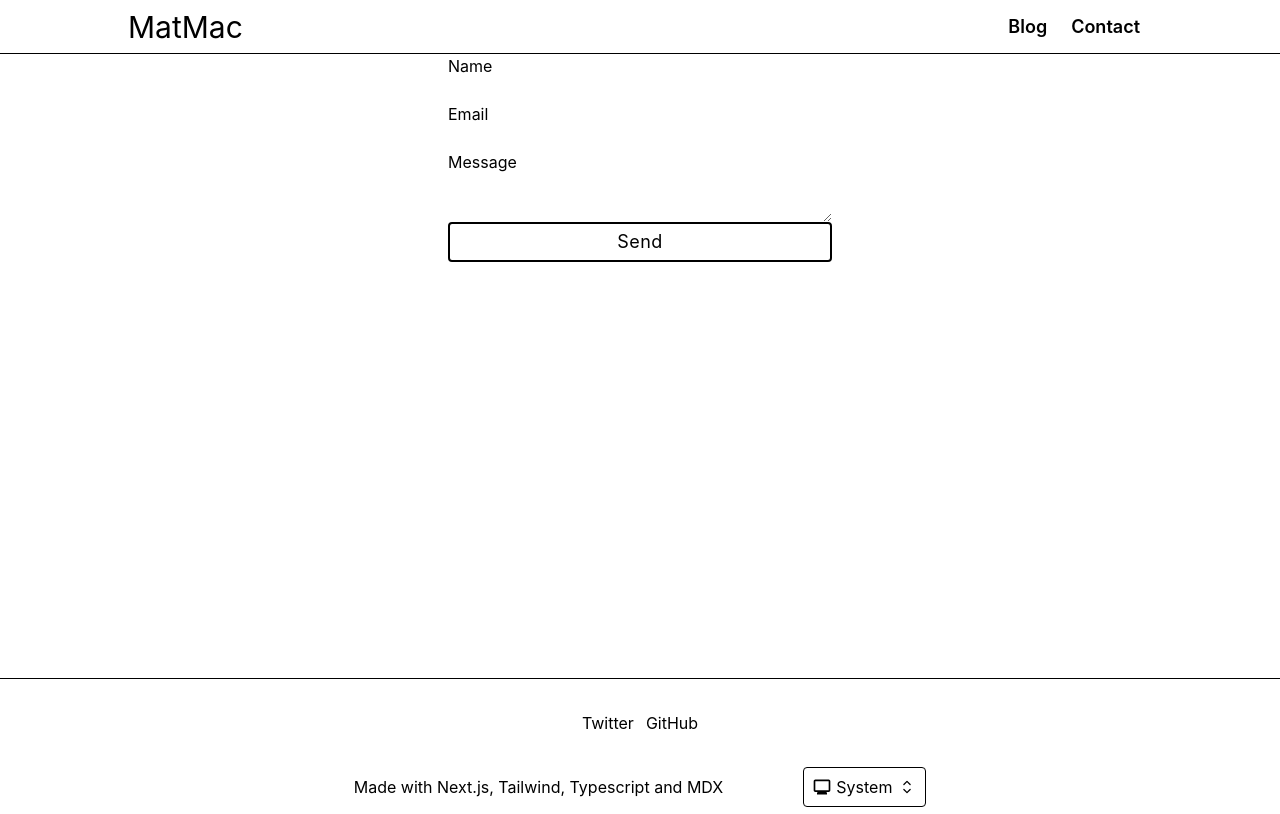
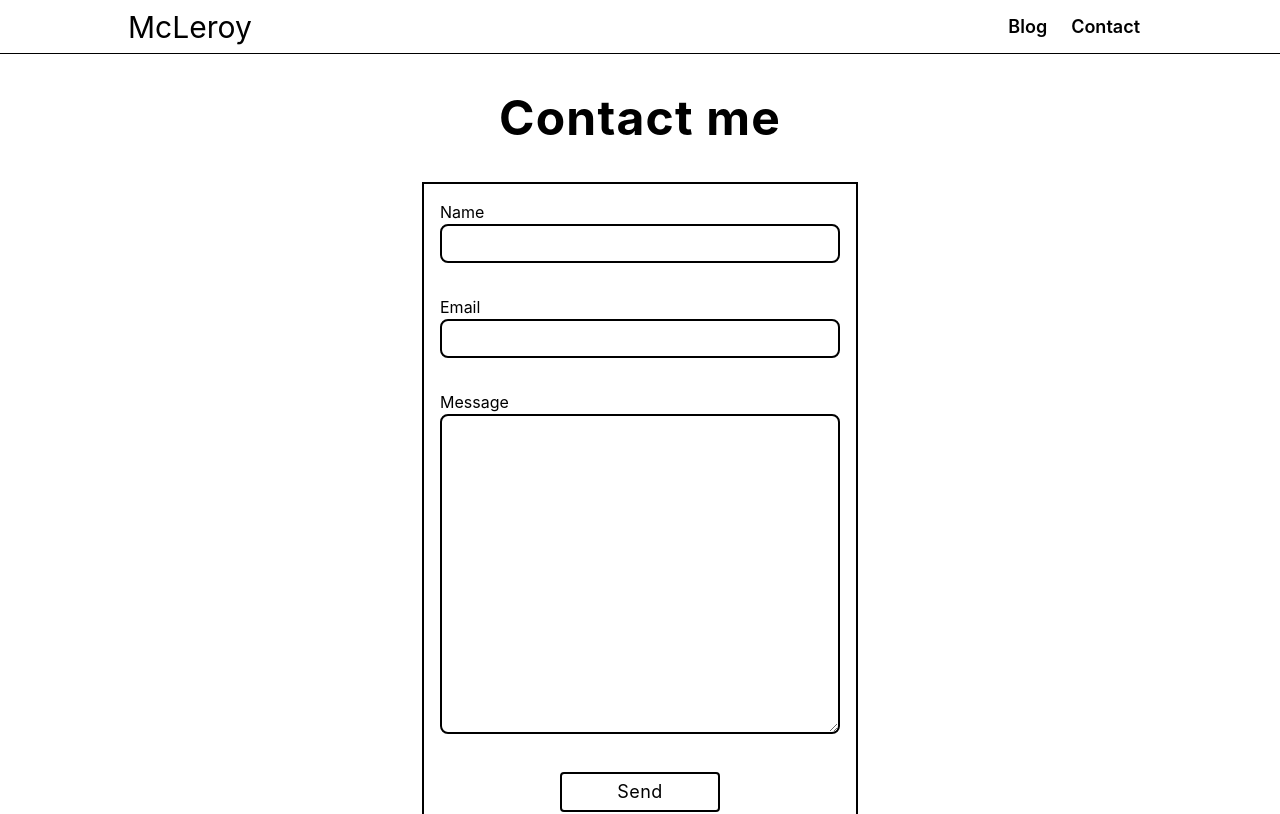
Before and after one commit to TheRaucous/matts-blog, a Next.js app: page /contact in a window 1280 px wide. Shown: the top 814 px of the page. Built offline with nearby package versions, Linux system fonts and the light colour scheme.

Commit message:
Fixed layout on the contact page.

```diff
--- a/src/components/Footer.tsx
+++ b/src/components/Footer.tsx
@@ -2,7 +2,7 @@ import ThemeSwitcher from './ThemeSwitcher';
 
 function Footer() {
   return (
-    <footer className="c-trans border-t py-4">
+    <footer className="c-trans border-t py-4 my-10">
       <div className="flex flex-col items-center justify-center py-2 md:flex-row md:space-x-20">
         {/* <ul className="flex items-center justify-center space-x-3">
           <LIA href="">GitHub</LIA>
--- a/src/components/Header.tsx
+++ b/src/components/Header.tsx
@@ -6,7 +6,7 @@ function Header() {
   return (
     <header className="border-brdrclr c-trans top-0 z-40 flex h-[var(--header-height)] w-full justify-between border-b bg-c-bg/[var(--header-opacity)] px-[10%] backdrop-blur">
       <Link href="/" className="flex h-full items-center">
-        <span className="select-none text-3xl leading-none">MatMac</span>
+        <span className="select-none text-3xl leading-none">McLeroy</span>
       </Link>
 
       <nav className="flex">
--- /dev/null
+++ b/src/components/home/Hero.tsx
@@ -0,0 +1,9 @@
+export default function Hero({Title}) {
+  return (
+    <div className="">
+      <h1 className="my-10 text-center text-5xl font-bold tracking-wide" >
+        {Title}
+      </h1>
+    </div>
+  );
+}
--- a/src/pages/blog/[slug].tsx
+++ b/src/pages/blog/[slug].tsx
@@ -9,6 +9,7 @@ import MDXComponents from '../../components/MDXComponents';
 import ThemeSwitcher from '../../components/ThemeSwitcher';
 
 import { findBySlug, getContentByDirectory } from '../../lib/MDXContent';
+import Hero from '../../components/home/Hero';
 
 const components = {
   Button,
@@ -20,13 +21,14 @@ export default function BlogPost({ frontmatter, content }) {
   return (
     <>
       <Head>
-        <title>{frontmatter.title + ' - MatMac'}</title>
+        <title>{frontmatter.title + ' - McLeroy'}</title>
       </Head>
       <div className="flex flex-col items-center justify-center">
-        <main className=" w-full max-w-[45rem]">
-          <h1 className="c-trans py-10 text-5xl font-bold">
+        <main className="w-full max-w-[45rem]">
+{/*           <h1 className="c-trans py-10 text-5xl font-bold">
             {frontmatter.title}
-          </h1>
+          </h1> */}
+          <Hero Title={frontmatter.title}/>
           <MDXRemote {...content} components={components} />
         </main>
       </div>
--- a/src/pages/blog/index.tsx
+++ /dev/null
@@ -1,33 +0,0 @@
-import Head from 'next/head';
-import { getContentByDirectory } from '../../lib/MDXContent';
-import PostsFeed from '../../components/PostsFeed';
-
-export default function index({ posts }) {
-  return (
-    <>
-      <Head>
-        <title>Blog - MatMac</title>
-      </Head>
-      <main>
-        <h1 className="py-10 text-center text-4xl">Blog</h1>
-        <PostsFeed posts={posts} />
-      </main>
-    </>
-  );
-}
-
-export const getStaticProps = async () => {
-  const files = getContentByDirectory('src/_content/blogPosts');
-  const posts = files.map((file) => {
-    return {
-      slug: file.slug,
-      ...file.frontmatter,
-    };
-  });
-
-  return {
-    props: {
-      posts: posts,
-    },
-  };
-};
--- a/src/pages/contact.tsx
+++ b/src/pages/contact.tsx
@@ -1,4 +1,5 @@
 import Head from 'next/head';
+import Hero from '../components/home/Hero'
 import { useRef } from 'react';
 import emailjs from '@emailjs/browser';
 
@@ -25,22 +26,64 @@ export default function Contact() {
       );
   };
 
+    return (
+    <>
+      <Head>
+        <title>Contact - McLeroy</title>
+      </Head>
+      <Hero Title="Contact me"/>
+      <main className="flex justify-center">
+        <form ref={form} onSubmit={sendEmail} className="p-4 border-2">
+          <div className="mb-8">
+            <label className="block">Name</label>
+            <input type="text" name="user_name" required className=" w-full textinput" />
+          </div>
+          <div className="mb-8">
+            <label className="w-full block">Email</label>
+            <input type="email" name="user_email" required className="block w-full textinput"/>
+          </div>
+          <div className="mb-8">
+            <label className="block">Message</label>
+            <textarea className="w-[25rem] max-w-[90vw] textinput min-h-[20rem]" name="message" />
+          </div>
+          <div className="flex w-full justify-center">
+            <SubmitInput />
+          </div>
+        </form>
+      </main>
+    </>
+  );
+
+/*   return (
+    <>
+      <Head>
+        <title>Contact - McLeroy</title>
+      </Head>
+      <Hero Title="Contact me"/>
+      <main className="flex justify-center">
+        <form ref={form} onSubmit={sendEmail} className="rounded-md p-8 max-w-[45rem] border-4">
+          <label className="text-center inline-block flex-1">Name</label>
+          <input type="text" name="user_name" required className="bg-slate-200 rounded-lg" />
+          <label className="w-20">Email</label>
+          <input type="email" name="user_email" required className="bg-slate-200 rounded-lg"/>
+          <div>
+            <label className="w-20">Message</label>
+            <textarea className="w-full min-h-[200px] p-1 box-border bg-slate-200 rounded-lg" name="message" />
+          </div>
+          <div className="justify-center">
+            <SubmitInput />
+          </div>
+        </form>
+      </main>
+    </>
+  ); */
+}
+
+function FormItem({ label, type }) {
   return (
     <>
-      <Head>
-        <title>Contact - MatMac</title>
-      </Head>
-      <main className='flex justify-center'>
-        <form className="flex flex-col w-96" ref={form} onSubmit={sendEmail}>
-          <label>Name</label>
-          <input type="text" name="user_name" required />
-          <label>Email</label>
-          <input type="email" name="user_email" required />
-          <label>Message</label>
-          <textarea name="message" />
-          <SubmitInput />
-        </form>
-      </main>
+      <label className="pr-8">{label}</label>
+      <input className="inline-block w-96" type={type} />
     </>
   );
 }
@@ -51,7 +94,7 @@ function SubmitInput() {
       <input
         type="submit"
         value="Send"
-        className="rounded border-2 px-2 py-1 text-lg tracking-wide transition-colors duration-75 hover:cursor-pointer hover:border-c-theme hover:bg-c-bg-01"
+        className="rounded w-40 border-2 px-2 py-1 text-lg tracking-wide transition-colors duration-75 hover:cursor-pointer hover:border-c-theme hover:bg-c-bg-01"
       />
     </>
   );
--- a/src/pages/index.tsx
+++ b/src/pages/index.tsx
@@ -1,17 +1,16 @@
 import Head from 'next/head';
 import { getValidatedContent } from '../lib/MDXContent';
 import PostsFeed from '../components/PostsFeed';
-// import TwitterFeed from '../components/TwitterFeed';
-// import GridEffect from '../components/gridEffect/GridEffect';
+import Hero from '../components/home/Hero';
 
 export default function Home({ posts }) {
   return (
     <>
       <Head>
-        <title>Home - MatMac</title>
+        <title>Home - McLeroy</title>
       </Head>
-      <main className="mt-36">
-        <h1 className="text-center text-2xl">Latest Posts</h1>
+      <main className="mb-10">
+        <Hero Title="Blog"/>
         <PostsFeed posts={posts} />
       </main>
     </>
--- a/src/styles/globals.css
+++ b/src/styles/globals.css
@@ -35,4 +35,16 @@
     transition-timing-function: cubic-bezier(0.4, 0, 0.2, 1);
     transition-duration: var(--color-scheme-transition-time);
   }
+
+  .textinput {
+    padding-left: 4px;
+    padding-bottom: 3px;
+    padding-top: 4px;
+    padding-bottom: 4px;
+    font-size: large;
+    border-width: 2px;
+    border-radius: 0.5rem;
+    border-color: rgb(var(--c-brdr));
+    background-color: rgb(var(--c-bg-01));
+  }
 }
--- a/src/styles/theme.css
+++ b/src/styles/theme.css
@@ -9,7 +9,7 @@
   [data-theme='light'] {
     --c-bg-00: 255 255 255;
     --c-bg-01: 236 238 240;
-    --c-bg-02: 220 222 225;
+    --c-bg-02: 220 220 220;
 
     --c-text-00: 0 0 0;
     --c-text-01: 20 20 20;
@@ -17,6 +17,7 @@
     --c-text-03: 120 120 120;
 
     --c-brdr: 220 220 220;
+    --c-brdr-strong: 100 100 100
 
     --header-opacity: 0.6;
   }
@@ -32,6 +33,7 @@
     --c-text-03: 160 160 160;
 
     --c-brdr: 60 60 60;
+    --c-brdr-strong: 200 200 200
 
     --header-opacity: 0.8;
   }
```
Also changed, not shown: src/_content/blogPosts/potato.mdx (+2 -2 lines).
